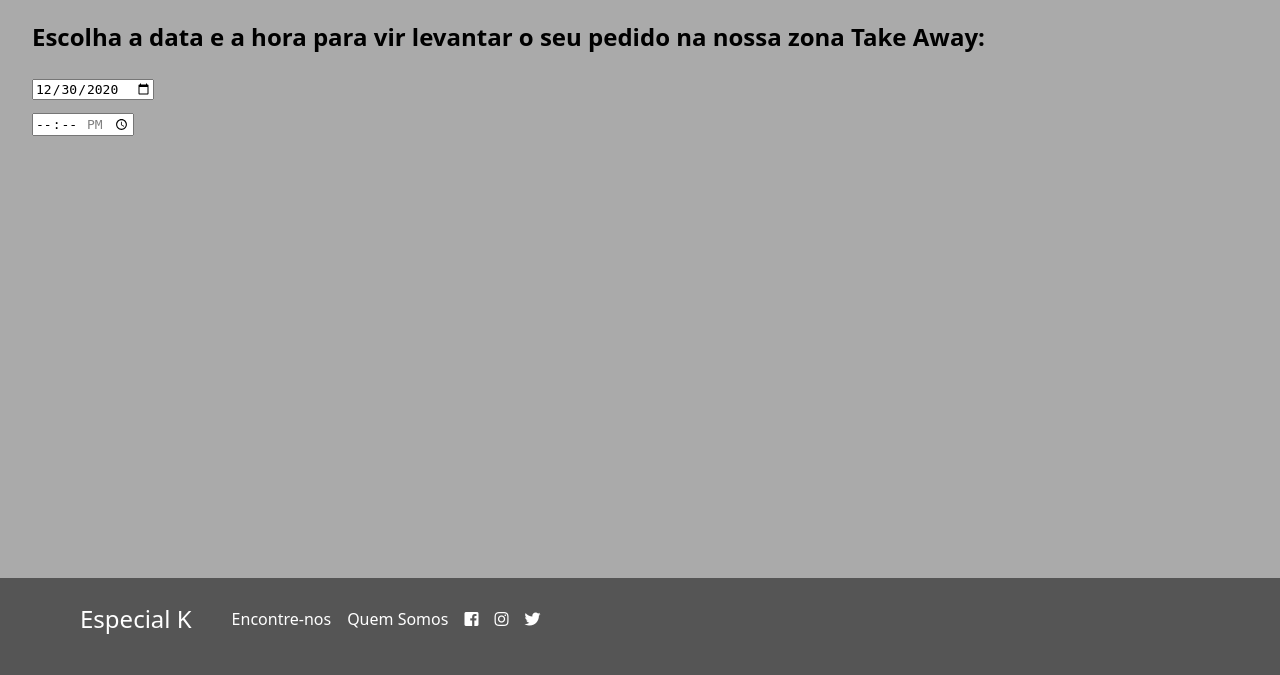
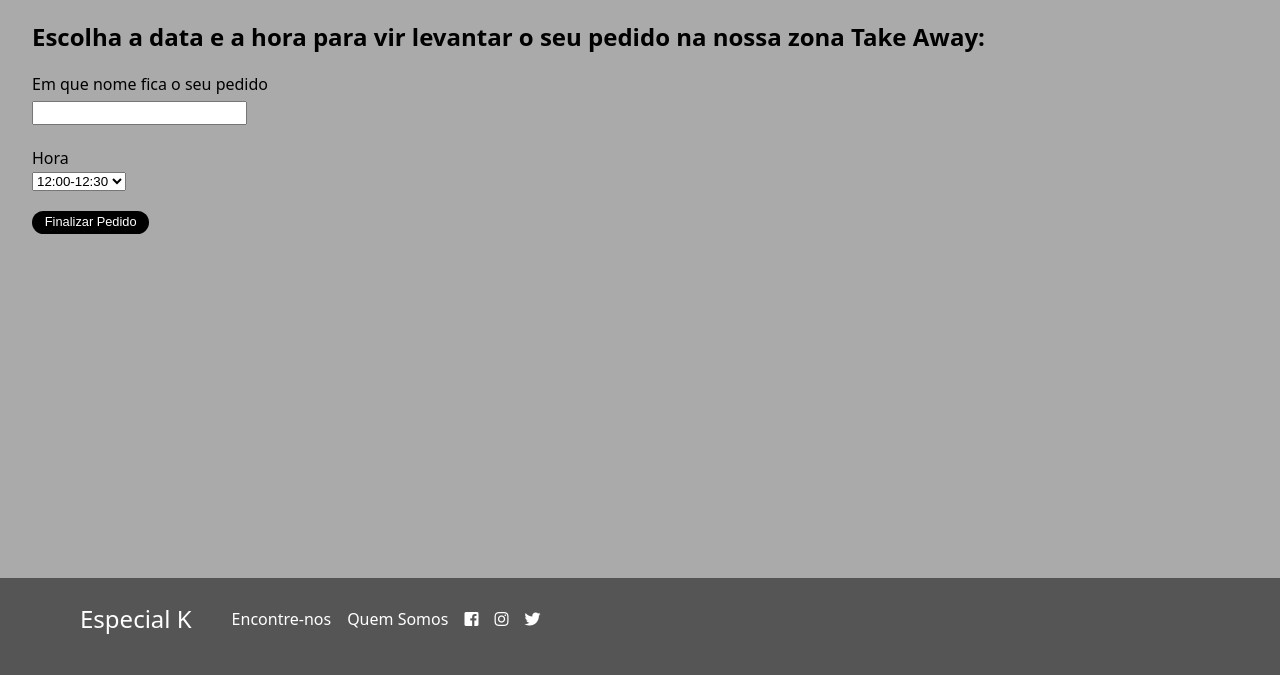
Before and after one commit to up201705215/trabalho_sibd_EspecialK, a PHP site: page /takeaway.php in a window 1280 px wide. Shown: the part 125-800 px from the top of the page. Run offline with PHP 8.4, Linux system fonts and the light colour scheme; data comes from the database, SQL or seed files in the repository; both versions use the stored data as it was after the commit; some libraries are stand-ins or nearby versions.

Commit message:
main_19_57

```diff
--- a/html/action_checkout.php
+++ b/html/action_checkout.php
@@ -25,7 +25,6 @@
 
   }
   if ($_POST['checkout_type'] == "3") { // Takeway
-    $_SESSION['message'] = 'A que horas deseja receber o seu pedido?';
     die(header('Location: takeaway.php'));
   }
 
--- a/html/action_delivery.php
+++ b/html/action_delivery.php
@@ -9,4 +9,6 @@
 
   insertDelivery($nome_delivery, $telefone, $hora);
 
+
+
 ?>
--- a/html/css/style.css
+++ b/html/css/style.css
@@ -22,12 +22,6 @@ body {
   grid-template-columns: 1fr;
   grid-template-rows: auto 1fr auto;
 
-}
-
-body .employees {
-  display: block;
-  margin-left: auto;
-  margin-right: auto;
 }
 
 body .wrapper {
@@ -629,6 +623,20 @@ body > footer {
   margin-left: 2em;
 }
 
+#delivery {
+	margin-left: 2em;
+}
+
+#delivery p {
+	margin: 1em 0 0 0;
+	text-indent: 0em;
+	font-size: 1em;
+}
+
+#delivery select {
+	margin: 0 0 1em 0;
+
+}
 
 input[type="submit"]{
   display: block;
--- /dev/null
+++ b/html/index.php
@@ -0,0 +1,3 @@
+<?php
+header('Location: list_categories.php'
+)?>
--- a/html/templates/list_mesas.php
+++ b/html/templates/list_mesas.php
@@ -2,7 +2,7 @@
   <h2>Mesas Disponíveis</h2>
 
   <form id="search_mesa" action="list_mesas.php">
-  <label for="quantidade_mesa">Quantidade de pessoas que frequentarão o restaurante:</label>
+  <label for="quantidade_mesa">Quantas pessoas que frequentarão o restaurante?</label>
     <input type="number" name="quantidade_mesa" placeholder="quantidade_mesa" min="1" max="10">
     <input type="submit" value="pessoas">
 </form>
@@ -14,10 +14,11 @@
         <a  href="list_categories.php">
           <span><?=$mesa['capacidade']?> Pessoas </span>
           <img href="list_categories.php" src="<?='/images/mesas/' . $mesa['image_name']?>" alt="<?='Image preview for mesa ' . $mesa['image_name']?>">
-          <!-- $_SESSION['message'] = 'Login failed!'; -->
+
         </a>
         </a>
       </li>
+
     <?php } ?>
   </ul>
 </section>
--- a/html/templates/takeaway.php
+++ b/html/templates/takeaway.php
@@ -1,15 +1,41 @@
 
-<section id="takeaway">
+<!-- <input name="data" type="date" value="2020-12-30">
 
 
-<h2 for="appt">Escolha a data e a hora para vir levantar o seu pedido na nossa zona Take Away:</h2>
-
-<form action="save.php" method="get">
-<input name="data" type="date" value="2020-12-30">
-</form>
-
 <input type="time" id="lol" name="lol"
-       min="12:00" max="15:00" required>
+       min="12:00" max="15:00" required>  -->
 
 
- </section>
+ <!DOCTYPE html>
+    <html>
+
+    <body>
+        <section id="delivery">
+        <form action="action_delivery.php" method="post">
+        <h2>Escolha a data e a hora para vir levantar o seu pedido na nossa zona Take Away:</h2>
+
+
+        <p>Em que nome fica o seu pedido</p>
+
+            <input type="text" name="nome_takeaway" id="nome_takeaway">
+
+
+        <p for="hora_takeaway">Hora</p>
+    <select id="hora_takeaway" name="hora_takeaway" type="integer">
+      <option value=1>12:00-12:30</option>
+      <option  value=2>12:30-13:00</option>
+      <option  value=3>13:00-13:30</option>
+      <option  value=4>13:30-14:00</option>
+      <option value=5>19:00-19:30</option>
+      <option  value=6>20:00-20:30</option>
+      <option  value=7>20:30-21:00</option>
+      <option  value=8>21:00-21:30</option>
+    </select>
+        <input type="submit" value="Finalizar Pedido">
+        </Label>
+        </form>
+
+    </section>
+    </body>
+
+    </html>
```
Also changed, not shown: html/action_change_user.php (+9 -9 lines), html/action_takeaway.php (+4 -5 lines), html/database/takeaway.php (+6 -5 lines), html/sql/products.sql (+9 -0 lines), html/templates/delivery.php (+7 -7 lines), html/.htaccess (deleted), html/sql/products.db.
